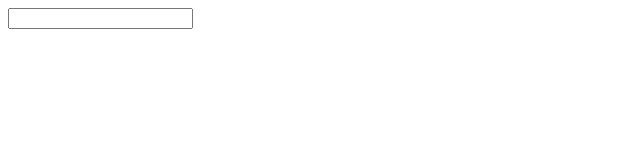
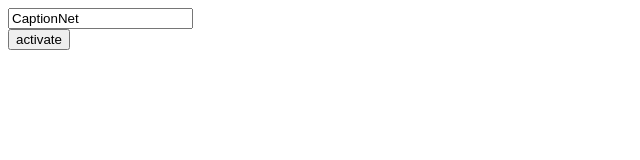
Before and after one commit to lfpnk0/ccmsr, a plain HTML site: page ccmsr.htm in a window 1280 px wide. Shown: the whole page, without its empty margins (0-640 px from the left). Drawn offline with Linux system fonts and the light colour scheme.

Commit message:
Update ccmsr.htm

```diff
--- a/ccmsr.htm
+++ b/ccmsr.htm
@@ -1,16 +1,26 @@
 <!DOCTYPE html>
 <html>
 	<head>
+		<script>
+			$m = new Object();
+		</script>
 	</head>
 	<body>
 		<module id="mod_qk">
 			<page class="settings">
 				<form>
-					<input type="text" id="qk_app" />
+					<input type="text" id="qk_app" value="CaptionNet" />
 				</form>
 			</page>
 			<page class="main">
+				<button onclick="activate();">activate</button>
 			</page>
+			<script>
+				$m.shell = new ActiveXObject("WScript.Shell");
+				function activate(){
+					$m.shell.AppActivate(document.getElementById('qk_app'));
+				}
+			</script>
 		</module
 	</body>
 </html>
```
